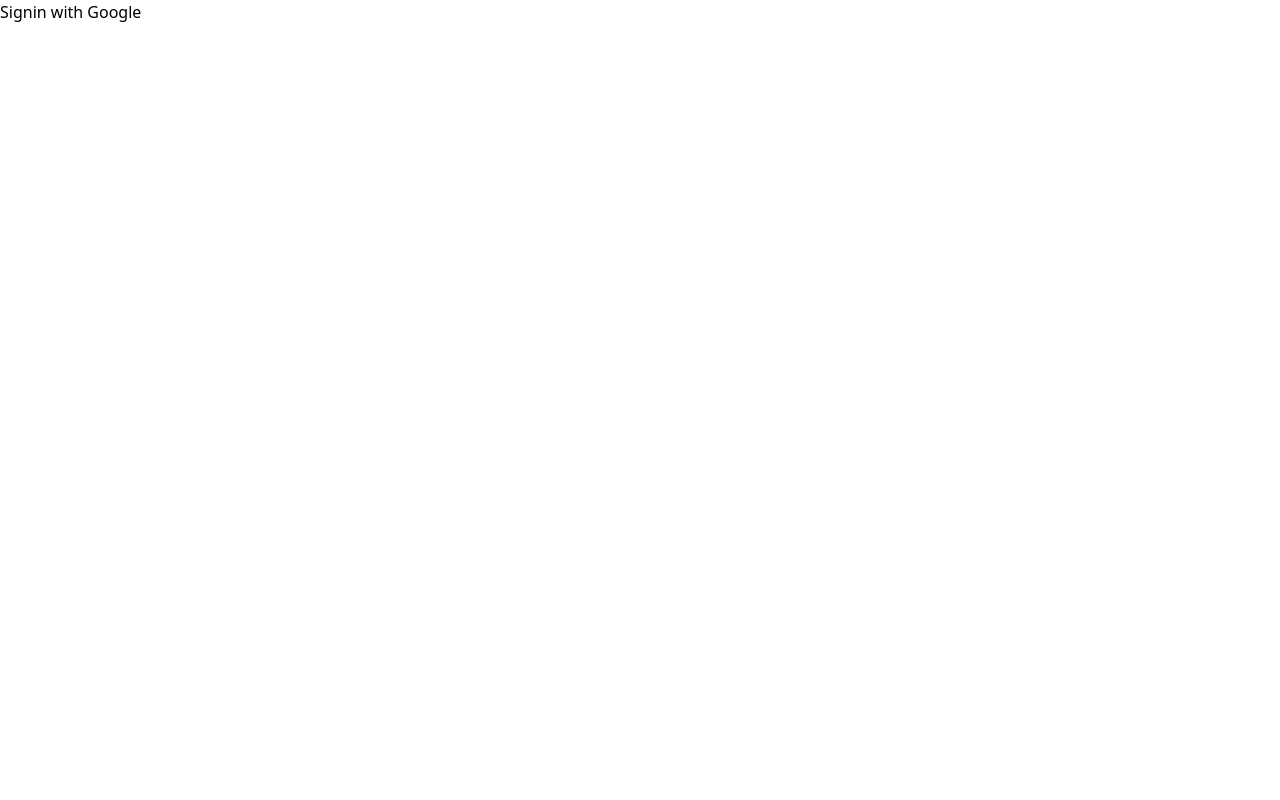
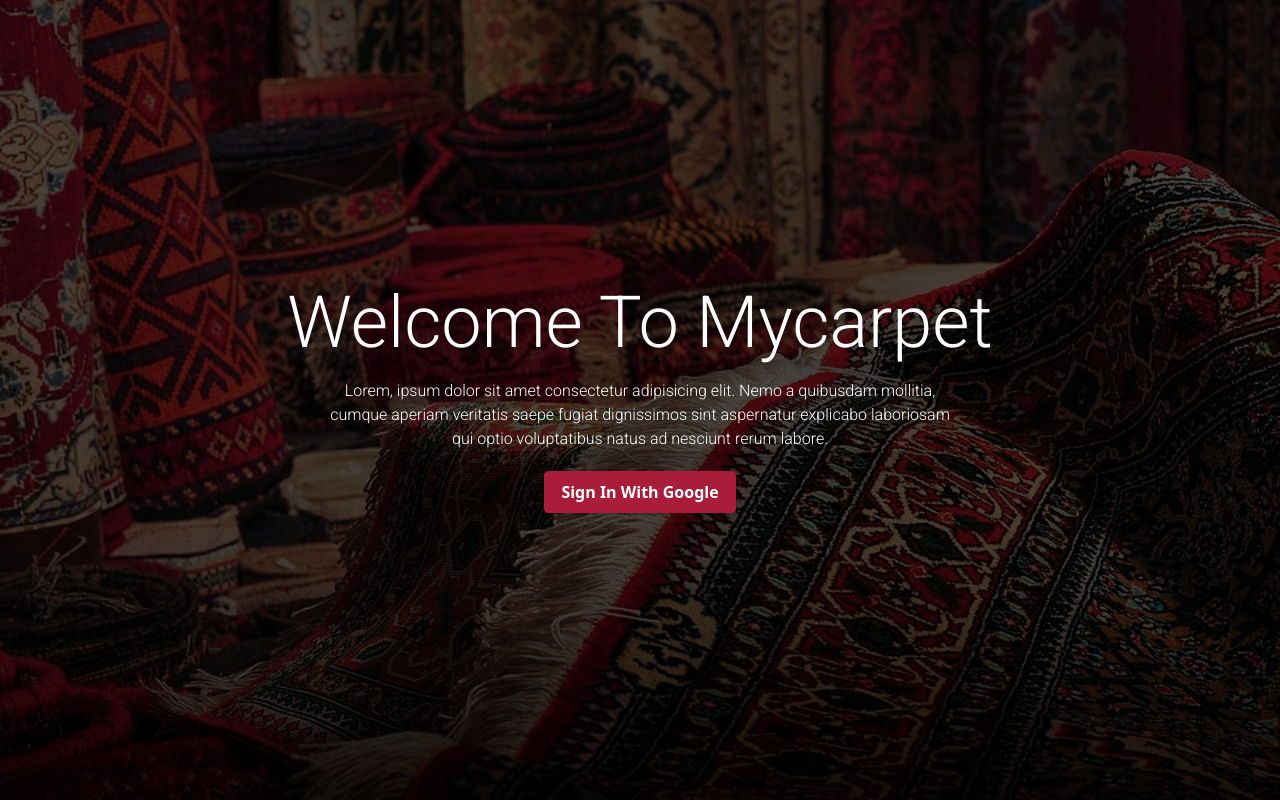
Before and after one commit to alibazregarijs/mycarpet, a Next.js app: page / in a window 1280 px wide. Built offline with nearby package versions, Linux system fonts and the light colour scheme; no server answers.

Commit message:
signin_completed

```diff
--- a/app/page.jsx
+++ b/app/page.jsx
@@ -1,18 +1,42 @@
 import { Inter } from "next/font/google";
-import globals from "../styles/globals.css";
 import background from "../public/assets/images/background.jpg";
 import Image from "next/image";
 import { Roboto } from "next/font/google";
+import globals from "../styles/globals.css";
 
+import { signIn, auth } from "./api/auth/auth";
 const inter = Inter({ subsets: ["latin"] });
 const roboto = Roboto({ weight: "300", subsets: ["latin"] });
 
-import { signIn, auth } from "./api/auth/auth";
+export default async function Home() {
+  const session = await auth();
+  console.log(session);
+  return (
+    <div className="flex justify-center items-center  h-screen">
+      <div className="  w-full h-full">
+        <Image
+          src={background}
+          className="w-full h-full object-cover"
+          width={0}
+          height={0}
+          alt="test"
+        />
+        {/* <img className="w-full h-full object-cover" src={profilePic}></img> */}
 
-export default async function SignIn() {
-  const session = await auth();
-
-  return (
+        <div className="absolute flex space-y-5 flex-col justify-center items-center top-0 right-0 left-0 bottom-0 bg-blackOverlay">
+          <h1
+            className={`myFont text-white  shadow-xl font-body md:text-7xl text-2xl ${roboto.className}`}
+          >
+            Welcome To Mycarpet
+          </h1>
+          <div className=" flex justify-center items-center w-1/2 shadow-2xl">
+            <h1 className={`text-white text-center ${roboto.className}`}>
+              Lorem, ipsum dolor sit amet consectetur adipisicing elit. Nemo a
+              quibusdam mollitia, cumque aperiam veritatis saepe fugiat
+              dignissimos sint aspernatur explicabo laboriosam qui optio
+              voluptatibus natus ad nesciunt rerum labore.
+            </h1>
+          </div>
           <div>
             <form
               action={async () => {
@@ -20,10 +44,13 @@ export default async function SignIn() {
                 await signIn("google");
               }}
             >
-        <button type="submit">Signin with Google</button>
+              <button class="bg-myRed hover:A91D3A text-white font-semibold py-2 px-4 border border-myRed rounded shadow">
+                Sign In With Google
+              </button>
             </form>
-
-      {/* {session?.user ? <h1>salam</h1> : <h1>by</h1>} */}
+          </div>
+        </div>
+      </div>
     </div>
   );
 }
--- a/tailwind.config.js
+++ b/tailwind.config.js
@@ -18,6 +18,9 @@ module.exports = {
         blackOverlay: "rgba(0, 0 ,0 ,0.7)",
         blackOverlayBackground: "rgba(0, 0 ,0 ,0.3)",
       },
+      colors: {
+        myRed: "#A91D3A",
+      },
     },
   },
   plugins: [],
```
Also changed, not shown: 1 other file (tests, documents, lock files or other folders). Lines whose indentation alone changed are shown as unchanged.
